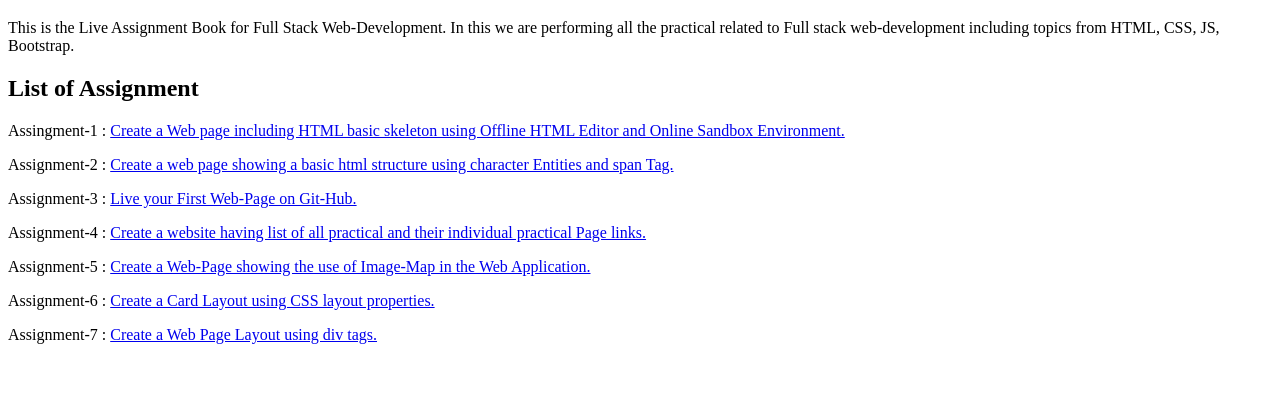
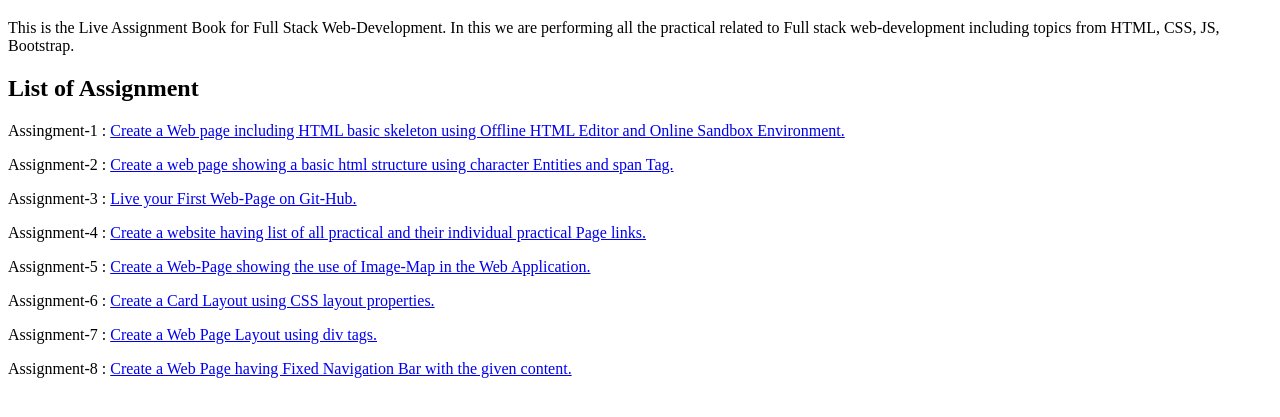
Before and after one commit to hemantmudgal/FullStack-1_2021, a plain HTML site: page index.html in a window 1280 px wide. Shown: the part 61-478 px from the top of the page. Drawn offline with Linux system fonts and the light colour scheme.

Commit message:
Add Assignment-8 to index.html

```diff
--- a/index.html
+++ b/index.html
@@ -22,5 +22,6 @@
     <p>Assignment-5 : <a href="https://hemantmudgal.github.io/FullStack-1_2021/Assignment-5">Create a Web-Page showing the use of Image-Map in the Web Application.</a></p>
     <p>Assignment-6 : <a href="https://hemantmudgal.github.io/FullStack-1_2021/Assignment-6">Create a Card Layout using CSS layout properties.</a></p>
     <p>Assignment-7 : <a href="https://hemantmudgal.github.io/FullStack-1_2021/Assignment-7">Create a Web Page Layout using div tags.</a></p>
+    <p>Assignment-8 : <a href="https://hemantmudgal.github.io/FullStack-1_2021/Assignment-8">Create a Web Page having Fixed Navigation Bar with the given content.</a></p>
 </body>
 </html>
```
